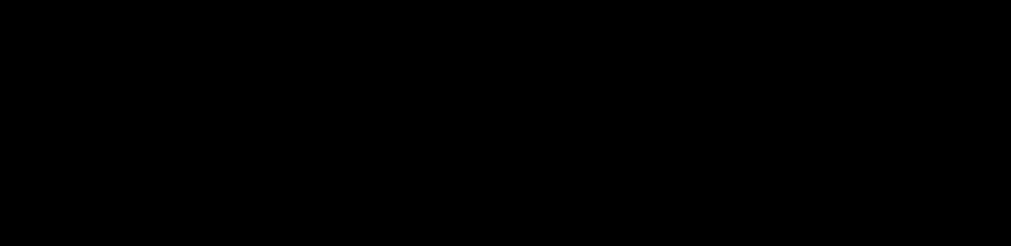
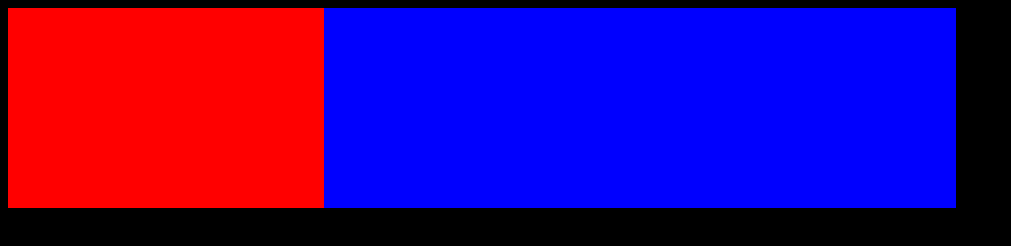
Before and after one commit to martonban/SimpleCV_PortfolioProject, a plain HTML site: page index.html in a window 1280 px wide. Shown: the whole page, without its empty margins (0-1011 px from the left). Drawn offline with Linux system fonts and the light colour scheme.

Commit message:
Update style.css

```diff
--- a/style/style.css
+++ b/style/style.css
@@ -1,9 +1,17 @@
 .personalCard{
+
+    width: 25%;
+    height: 200px;
+    background-color: red;
+    float: left;
+    margin: 0px;
 
 }
 
 .topBox{
-
+    width: 75%;
+    height: 200px;
+    background-color: blue;
 }
 
 .languagesBox{
@@ -27,8 +35,14 @@ body{
     background-color: 	#000000;
     font-family: 'Fira Sans', sans-serif;
     color: #ffffff;
-    width: 100%;
-    height: 100%;
+    max-width: 100%;
+}
+
+
+img{
+    max-width: 100%;
+    height: auto;
+    width: auto\9;
 }
 
 
```
